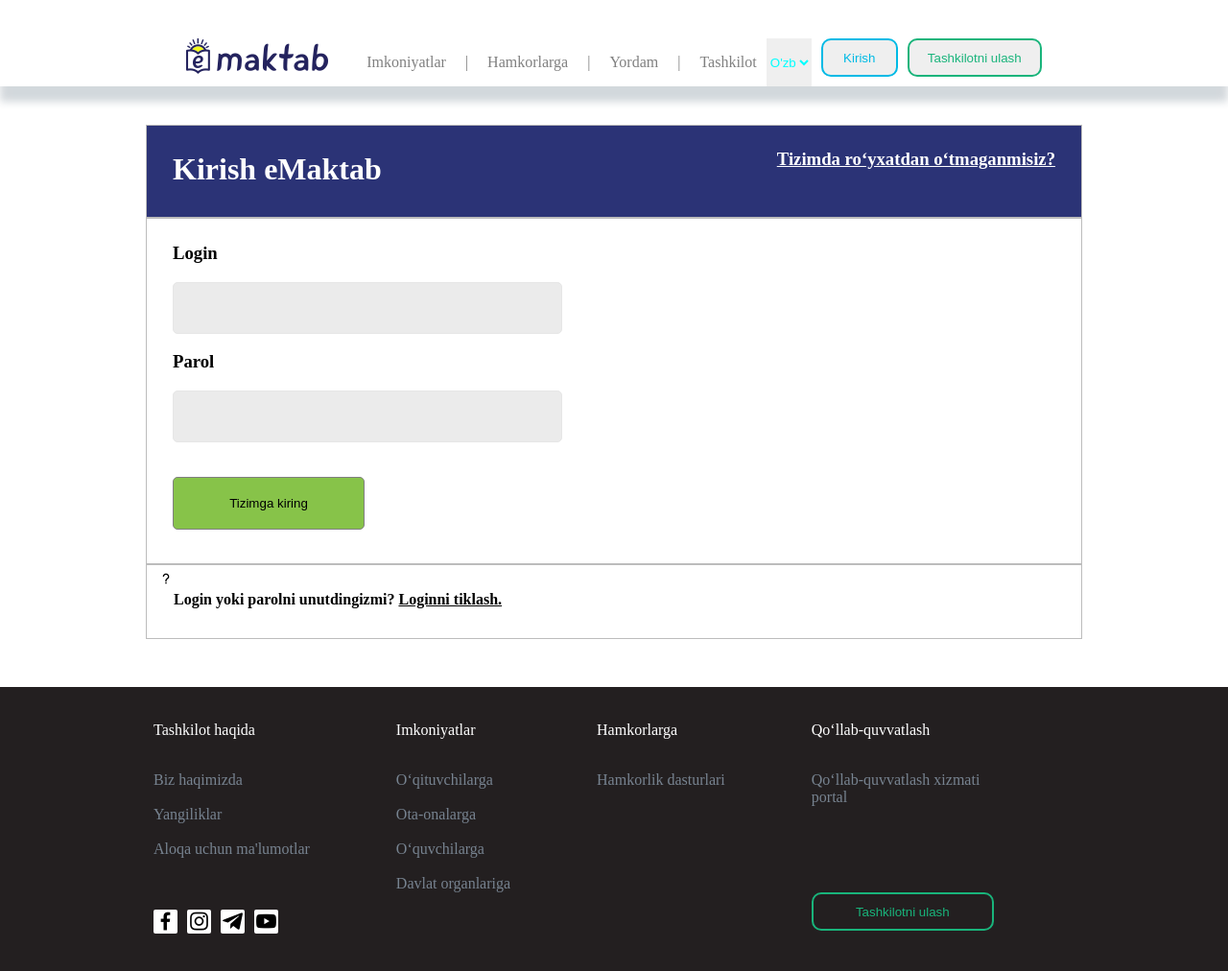
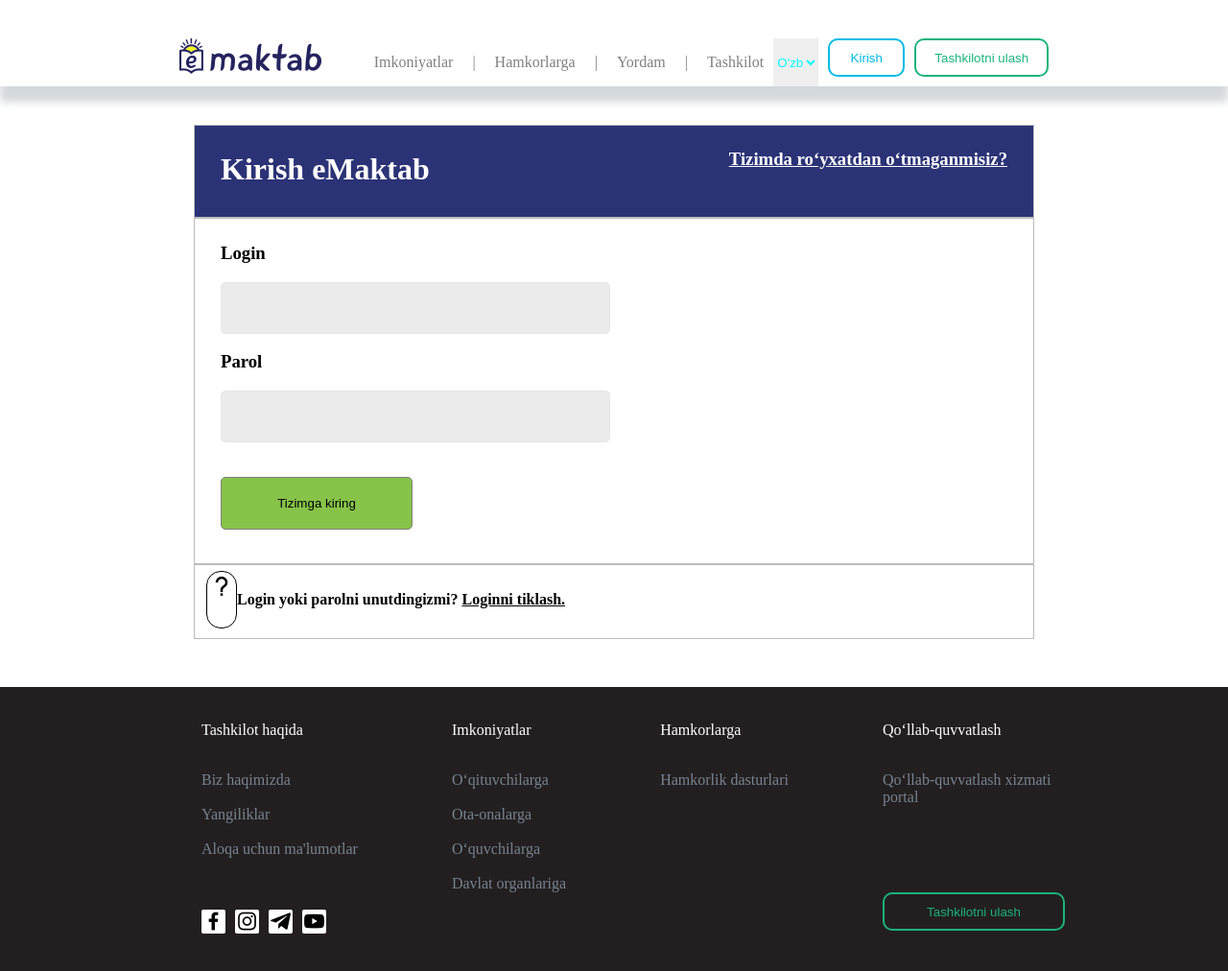
Before and after one commit to biloloken/eMaktb, a plain HTML site: page index.html in a window 1280 px wide. Shown: the whole page at 96% size. Drawn offline with nearby package versions, Linux system fonts and the light colour scheme; files whose address does not match are found by name.

Commit message:
Update style.css

```diff
--- a/style.css
+++ b/style.css
@@ -3,29 +3,38 @@
     padding: 0;
 }
 main{
-    margin: 20px 150px;
+    margin: 20px 200px;
 }
 header{
     display: flex;
-    gap: 0px;
+    gap: 15px;
     justify-content: center;
     margin: 40px 0px;
     height: 50px;
+    padding: 0px 200px;
     box-shadow: 0px 16px 8px 0px rgba(34, 60, 80, 0.2);
 }
 header nav{
     display: flex;
     gap: 10px;
 }
-header nav ul{
+header ul{
     display: flex;
     gap: 20px;
     list-style: none;
     color: gray;
 }
-header nav select{
+header select{
     border: none;
     color: aqua;
+}
+header{
+    display: flex;
+    padding: 0px 380px;
+}
+.butn{
+    display: flex;
+    gap: 50px;
 }
 .rol{
     color: #00bae5;
@@ -33,6 +42,7 @@
     border-radius: 10px;
     width: 80px;
     height: 40px;
+    background-color: #fff;
 }
 .roll{
     color: #19b47b;
@@ -40,7 +50,17 @@
     border-radius: 10px;
     width: 140px;
     height: 40px;
+    background-color: #fff;
 }
+header .roll:hover{
+    background-color: #19b47b;
+    color: white;
+}
+header .rol:hover{
+    background-color: #00bae5;
+    color: white;
+}
+
 .rolle{
     color: #19b47b;
     border: 2px solid #19b47b;
@@ -112,8 +132,9 @@
 }
 .row{
     display: flex;
-    gap: 50px;
-    margin-left: 100px;
+    gap: 0px;
+    justify-content: space-between;
+    margin: 0px 150px;
 }
 .der{
     display: flex;
@@ -132,3 +153,11 @@
 fieldset{
     border: 1px solid rgb(188, 188, 188);
 }
+.norm i{
+    border: 1px solid black;
+    border-radius: 15px;
+    font-size: 30px;
+}
+.k a{
+    color: black;
+}
```
